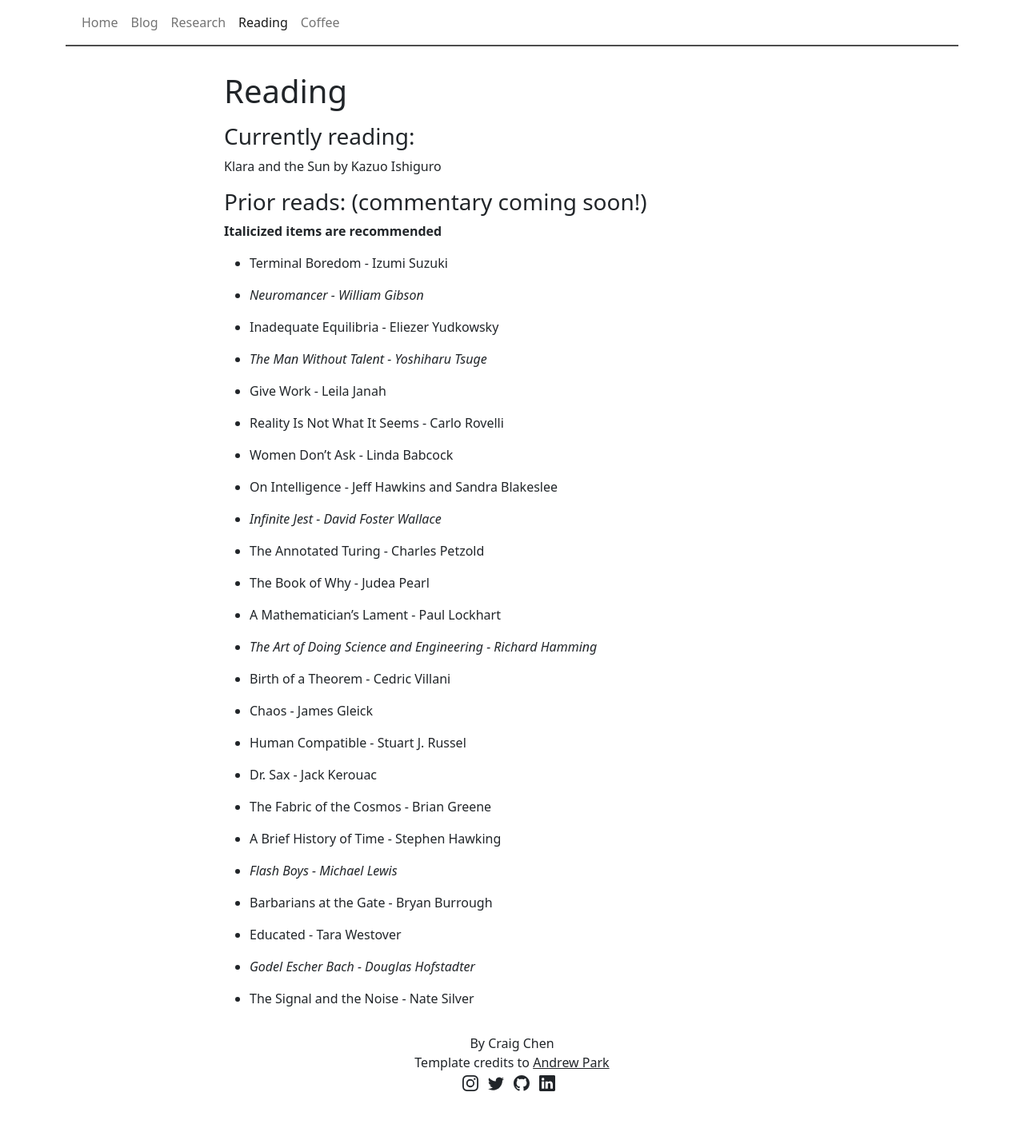
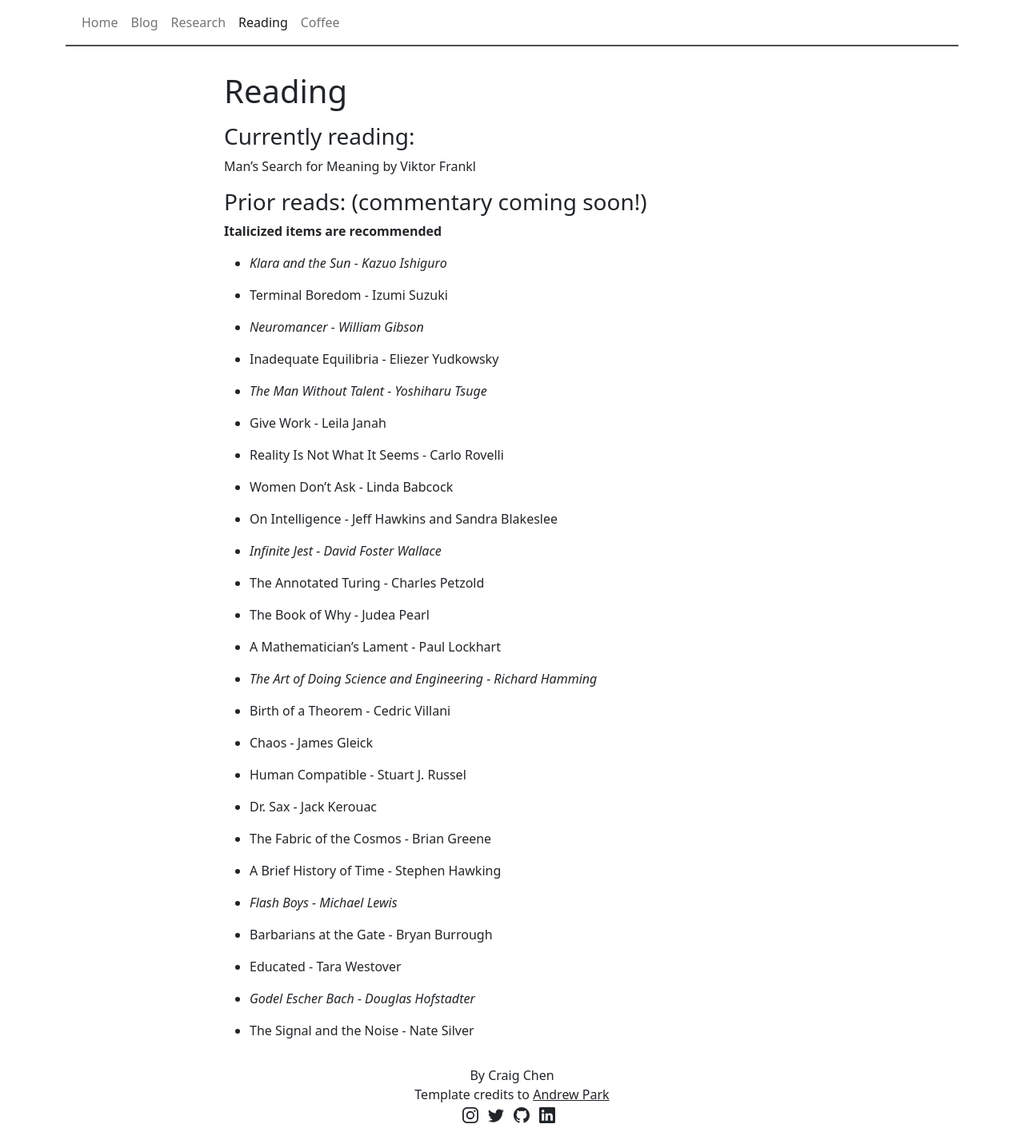
Before and after one commit to craigxchen/craigxchen.github.io, a Jekyll site: the page built from reading.md, in a window 1280 px wide. Shown: the whole page at 80% size. Built offline with Jekyll 4.4.1, drawn with Linux system fonts in a browser that asks for light colours; before the commit the page ends 1381 px from its top, so only the background shows below that.

Commit message:
new book

```diff
--- a/reading.md
+++ b/reading.md
@@ -5,11 +5,13 @@
 ---
 
 ### Currently reading:
-Klara and the Sun by Kazuo Ishiguro
+Man's Search for Meaning by Viktor Frankl
 
 ### Prior reads: (commentary coming soon!)
 **Italicized items are recommended**
 <BR>
+- *Klara and the Sun - Kazuo Ishiguro*
+
 - Terminal Boredom - Izumi Suzuki
 
 - *Neuromancer - William Gibson*
```
